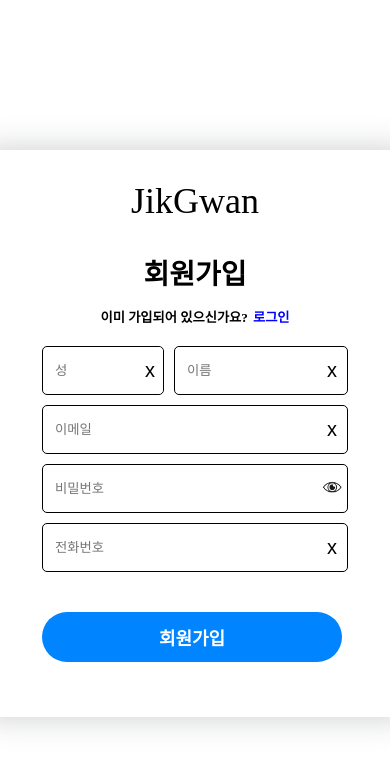
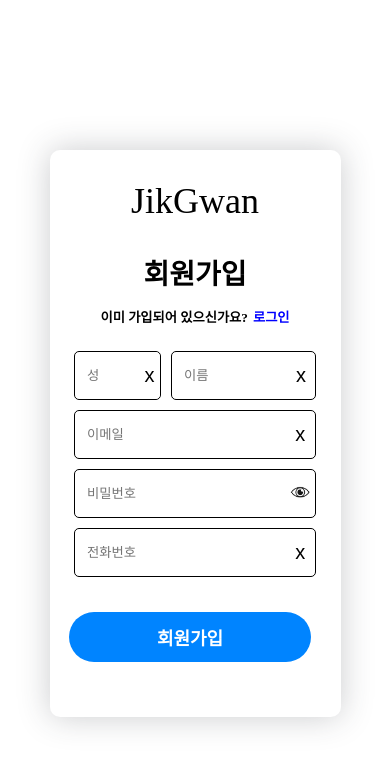
Before and after one commit to jwy10/jikgwan, a React (Create React App) app: page /signup in a window 390 px wide. Shown: the top 768 px of the page. Built offline with nearby package versions, Linux system fonts and the light colour scheme.

Commit message:
프로젝트 기간 내 마지막 커밋

```diff
--- a/src/CSS/Components.css
+++ b/src/CSS/Components.css
@@ -200,9 +200,9 @@ input {
   outline: none;
 }
 
-.mobileMypage {
-  display: flex;
-  flex-direction: row;
+.awayTeam {
+  margin-left: 10px;
+  font-size: 16px;
 }
 
 @media screen and (max-width: 391px) {
@@ -211,7 +211,7 @@ input {
   }
 }
 
-@media screen and (max-width: 743px) {
+@media screen and (max-width: 768px) {
   .dateSearch {
     display: none;
   }
@@ -246,6 +246,24 @@ input {
   .linkBtn {
     position: relative;
   }
+
+  .matchInfo {
+    position: relative;
+    justify-content: none;
+  }
+  .matchTitle {
+    justify-content: center;
+    align-items: center;
+  }
+
+  .linkBtn {
+    position: absolute;
+    right: 0px;
+  }
+
+  .awayTeam {
+    margin-left: 0px;
+  }
 }
 
 @media screen and (max-width: 959px) {
--- a/src/CSS/Member.css
+++ b/src/CSS/Member.css
@@ -39,6 +39,7 @@
   display: flex;
   flex-direction: column;
   margin: 5px 60px;
+  align-items: center;
 }
 
 .noneSignUp {
@@ -126,6 +127,31 @@ button {
   margin: 5px 60px;
 }
 
+.signUpEmail {
+  display: flex;
+  flex-direction: row;
+  border-style: solid;
+  border-width: 1px;
+  margin: 5px;
+  border-radius: 5px;
+}
+
+.signUpPassword {
+  display: flex;
+  flex-direction: row;
+  border-style: solid;
+  border-width: 1px;
+  margin: 5px;
+  border-radius: 5px;
+}
+
+.signUpInput {
+  margin: 0px 5px;
+  width: 260px;
+  height: 45px;
+  border: none;
+}
+
 .nameSec {
   display: flex;
   flex-direction: row;
@@ -137,8 +163,7 @@ button {
   width: 120px;
   border-style: solid;
   border-width: 1px;
-  margin-right: 10px;
-  margin-bottom: 10px;
+  margin: 5px;
   border-radius: 5px;
 }
 
@@ -162,7 +187,7 @@ button {
   width: 172px;
   border-style: solid;
   border-width: 1px;
-  margin-bottom: 10px;
+  margin: 5px;
   border-radius: 5px;
 }
 
@@ -178,7 +203,7 @@ button {
   flex-direction: row;
   border-style: solid;
   border-width: 1px;
-  margin-bottom: 10px;
+  margin: 5px;
   border-radius: 5px;
 }
 
@@ -217,6 +242,7 @@ button {
 .pwNotice {
   display: flex;
   flex-direction: column;
+  width: 235px;
 }
 
 .sendEmailBtn {
@@ -241,6 +267,10 @@ button {
   flex-direction: column;
   margin: 0px 60px 20px 60px;
 }
+.findTitle {
+  font-size: 24px;
+  margin-bottom: 20px;
+}
 
 .findEmail {
   display: flex;
@@ -257,6 +287,118 @@ button {
   border: none;
 }
 
+@media screen and (max-width: 768px) {
+  /* 로그인 */
+  .loginInfo {
+    margin: 5px 5vw;
+  }
+
+  .loginEmail {
+    display: flex;
+    flex-direction: row;
+    border-style: solid;
+    border-width: 1px;
+    margin: 5px;
+    border-radius: 5px;
+    width: 240px;
+  }
+
+  .loginPassword {
+    margin: 5px;
+    width: 240px;
+  }
+
+  .loginInput {
+    margin: 0px 5px;
+    width: 260px;
+    height: 45px;
+    border: none;
+  }
+
+  .emailBtn,
+  .numBtn {
+    margin-right: 7px;
+  }
+
+  .passwordBtn {
+    background-color: white;
+    border: none;
+    margin-right: 5px;
+  }
+
+  button {
+    padding: 0px;
+  }
+
+  .rememberId {
+    display: flex;
+    flex-direction: row;
+    margin: 5px 5px 30px 5px;
+    justify-content: space-between;
+    width: 240px;
+  }
+
+  .loginBtn {
+    width: 240px;
+  }
+
+  /* 회원가입 */
+
+  .signUpInfo {
+    display: flex;
+    flex-direction: column;
+    align-content: center;
+    margin: 5px 5vw;
+  }
+
+  .signUpEmail,
+  .signUpPassword,
+  .signUpNumber {
+    width: 240px;
+  }
+
+  .firstName {
+    margin: 5px;
+    width: 85px;
+  }
+
+  .firstNameInput {
+    width: 45px;
+  }
+
+  .lastName {
+    width: 143px;
+    margin: 5px;
+  }
+
+  .lastNameInput {
+    width: 103px;
+  }
+
+  .signUpBtn {
+    width: 242px;
+  }
+
+  /* 비번찾기 */
+  .findTitle {
+    font-size: 20px;
+  }
+
+  .findEmail {
+    width: 240px;
+  }
+
+  .sendEmailBtn {
+    width: 240px;
+    margin-bottom: 0px;
+  }
+
+  .findInfo {
+    align-items: center;
+    margin: 20px;
+  }
+}
+
 @media screen and (max-width: 959) {
   .headerInfo {
     display: none;
--- a/src/components/Header.tsx
+++ b/src/components/Header.tsx
@@ -72,6 +72,12 @@ export default function Header({ domColor, overColor }: Props) {
               border-radius : 25%;
             }
           }
+          @media only screen and (max-width: 391px) {
+            .mobileMypage {
+              margin-top : 45px
+            }
+          }
+
         `}
       </style>
     </>
--- a/src/components/MainSection.tsx
+++ b/src/components/MainSection.tsx
@@ -53,7 +53,7 @@ export default function MainSection({ field, teamNames, fieldColor }: Props) {
 
   const fetchData = async () => {
     try {
-      const response = await axios.post('http://localhost:8000/plData', {
+      const response = await axios.post('http://3.37.161.15:8000/plData', {
         teamName: teamNames[selectedTeamIndex].sendData,
       });
       setMatches(response.data);
@@ -179,7 +179,7 @@ export default function MainSection({ field, teamNames, fieldColor }: Props) {
                     <p>vs</p>
 
                     {match.title.split(' v ')[1] && (
-                      <p style={{ marginLeft: '10px', fontSize: '16px' }}>
+                      <p className="awayTeam">
                         {convertEnglishToKorean(
                           match.title.split(' v ')[1].trim()
                         )}
--- a/src/pages/FindPassword.tsx
+++ b/src/pages/FindPassword.tsx
@@ -31,16 +31,14 @@ export default function FindPassword(): JSX.Element {
           <Link to={'/home'}>
             <p style={{ fontSize: '36px', margin: '30px 0px' }}>JikGwan</p>
           </Link>
-          <h2 style={{ fontSize: '24px', marginBottom: '20px' }}>
-            비밀번호를 잊으셨습니까?
-          </h2>
+          <h2 className="findTitle">비밀번호를 잊으셨습니까?</h2>
           <div className="noneSignUp">
             <div className="pwNotice">
               <h5 style={{ marginRight: '5px' }}>
-                귀하의 계정과 연결된 이메일 주소를 입력하시면
+                귀하의 계정과 연결된 이메일 주소를
               </h5>
               <h5 style={{ marginBottom: '20px', marginRight: '5px' }}>
-                비밀번호를 재설정할 수 있는 링크를 보내드립니다.
+                입력하시면 비밀번호를 재설정할 수 있는 링크를 보내드립니다.
               </h5>
             </div>
           </div>
--- a/src/pages/SignUp.tsx
+++ b/src/pages/SignUp.tsx
@@ -109,9 +109,9 @@ export default function SignUp(): JSX.Element {
               </div>
             </div>
 
-            <div className="loginEmail">
+            <div className="signUpEmail">
               <input
-                className="loginInput"
+                className="signUpInput"
                 type="email"
                 placeholder="이메일"
                 value={email}
@@ -122,9 +122,9 @@ export default function SignUp(): JSX.Element {
                 <p style={{ fontSize: '20px' }}>x</p>
               </button>
             </div>
-            <div className="loginPassword">
+            <div className="signUpPassword">
               <input
-                className="loginInput"
+                className="signUpInput"
                 type={showPassword ? 'text' : 'password'}
                 placeholder="비밀번호"
                 value={password}
```
